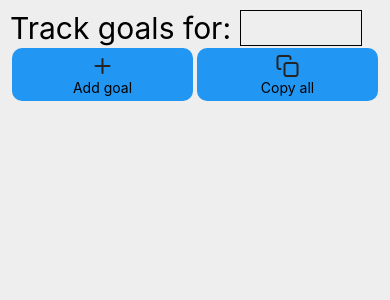
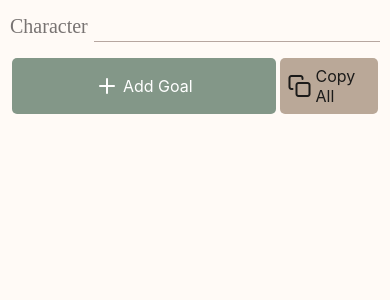
Before and after one commit to mm64z/tabletop-goal-tracker, a React Native app: screen / in a window 390 px wide. Shown: the top 300 px of the page. Built offline with nearby package versions, Linux system fonts and the light colour scheme.

Commit message:
Adjust styling to look more like a notebook

```diff
--- a/App.js
+++ b/App.js
@@ -5,13 +5,14 @@ import { Provider } from 'react-redux';
 import { PersistGate } from 'redux-persist/integration/react';
 import store, { persistor } from './src/CoreState/store';
 import { SafeAreaProvider } from 'react-native-safe-area-context';
+import { containerLight } from "./theme";
 
 export default function App() {
   return (
     <SafeAreaProvider style={styles.tabNavigator}>
       <Provider store={store}>
         <PersistGate loading={<Text>Loading...</Text>} persistor={persistor}>
-          <View style={styles.container}>
+          <View style={containerLight}>
             <GoalList/>
             <ExpoStatusBar style="auto" />
           </View>
@@ -22,12 +23,6 @@ export default function App() {
 }
 
 const styles = StyleSheet.create({
-  container: {
-    flex: 1,
-    backgroundColor: '#fff',
-    alignItems: 'center',
-    justifyContent: 'center',
-  },
   tabNavigator: {
     marginTop: StatusBar.currentHeight,
   },
--- a/src/Goals/GoalCard.tsx
+++ b/src/Goals/GoalCard.tsx
@@ -1,6 +1,6 @@
 import { createSelector } from "@reduxjs/toolkit";
-import { FC, ReactElement } from "react";
-import { View, StyleSheet, Pressable } from "react-native";
+import React, { FC, ReactElement } from "react";
+import {View, StyleSheet, Text, TextInput} from "react-native";
 import { useDispatch, useSelector } from "react-redux";
 import { ID } from "../types";
 import { GOAL_LENGTHS, GoalState } from "./state/types";
@@ -8,6 +8,7 @@ import { TextField } from "./TextField";
 import { RadioSelector } from "./RadioSelector";
 import { Icon } from "@rneui/themed";
 import { deleteGoal } from "./state/reducer";
+import { containerLight, formFieldLabel, row } from "../../theme";
 
 
 interface Parameters {
@@ -33,23 +34,26 @@ export const GoalCard: FC<Parameters> = ({
   }
 
   return (
-    <View style={styles.overall}>
-        <Icon
-          onPress={deleteThisGoal}
-          name='remove'
-          type='fontawesome'
-          color='#910a0a'
-          containerStyle={styles.delete}
-
-        ></Icon>
-
-      {/* Goal Length */}
-      <TextField id={id} field='goal' text={goal}/>
-      <RadioSelector id={id} field='length' options={GOAL_LENGTHS} selected={length}/>
-
-      <TextField id={id} field='motivation' text={motivation}/>
-      <TextField id={id} field='complication' text={complication}/>
-      <TextField id={id} field='notes' text={notes}/>
+    <View style={{...containerLight, ...styles.overall}}>
+      <View style={{...row, alignItems: 'top'}}>
+          <View style={{flex: 4}}>
+              <View style={{paddingBottom: 16}}>
+                  <TextField id={id} field='goal' text={goal} multiline={false}/>
+                  <RadioSelector id={id} field='length' options={GOAL_LENGTHS} selected={length}/>
+              </View>
+              <TextField id={id} field='motivation' text={motivation}/>
+              <TextField id={id} field='complication' text={complication}/>
+              <TextField id={id} field='notes' text={notes}/>
+          </View>
+          <View>
+              <Icon
+                  onPress={deleteThisGoal}
+                  name='close'
+                  type='fontawesome'
+                  style={{paddingLeft: 15}}
+              ></Icon>
+          </View>
+      </View>
     </View>
   )
 }
@@ -65,15 +69,9 @@ const mapStateToProps = (id: ID) => {
 const styles = StyleSheet.create({
   overall: {
     padding: 10,
-    borderWidth: 1,
+    paddingBottom: 20,
+    borderBottomColor: 'eee',
+    borderBottomWidth: 1,
     width: '100%',
-    margin: 2,
-    marginRight: 30,
-  },
-  delete: {
-    position: 'absolute',
-    padding: 8,
-    alignItems: 'flex-start',
   }
-
 });
--- a/src/Goals/GoalList.tsx
+++ b/src/Goals/GoalList.tsx
@@ -10,6 +10,15 @@ import { transcribeAllGoals } from './utils';
 import { Icon } from '@rneui/themed';
 import * as Clipboard from 'expo-clipboard';
 import { debounce } from '../utils';
+import {
+  buttonPrimary,
+  buttonPrimaryLabel,
+  buttonSecondary, buttonSecondaryLabel,
+  containerLight,
+  formFieldLabel,
+  formFieldText,
+  row
+} from "../../theme";
 
 type Parameters = {
   // style: StyleSheet.NamedStyles<any>;
@@ -48,30 +57,34 @@ export const GoalList: FC<Parameters> = ({
 
   return (
     // <Pressable style={styles.overall} onPress={Keyboard.dismiss} accessible={false}>
-    <Pressable style={styles.overall} accessible={false}>
-      <View style={{flexDirection: 'row'}}>
-        <Text style={{fontSize: 30}}>Track goals for: </Text>
+    <Pressable style={{...containerLight, padding: 10 }} accessible={false}>
+      <View style={{...row, paddingBottom: 14}}>
+        <Text style={formFieldLabel}>Character</Text>
         <TextInput
-          style={styles.textInput}
+          style={{...formFieldText, flex: 2}}
           onChangeText={(text) => {
             updateThisText(text)
           }}
           value={textField}/>
       </View>
         <View style={{flexDirection: 'row'}}>
-          <Pressable style={styles.button} onPress={addNewGoal}>
+          <Pressable style={{...buttonPrimary, flex: 3, margin: 2}} onPress={addNewGoal}>
             <Icon
+                style={{paddingRight: 4}}
                 name='plus'
                 type='feather'
-              />
-            <Text>Add goal</Text>
+                color={buttonPrimaryLabel.color}
+            />
+            <Text style={{...buttonPrimaryLabel, fontSize: 16}}>add goal</Text>
           </Pressable>
-          <Pressable style={styles.button} onPress={copyAllGoals}>
+          <Pressable style={{...buttonSecondary, flex: 1, margin: 2}} onPress={copyAllGoals}>
             <Icon
+              style={{paddingRight: 4}}
               name='copy'
               type='feather'
+              color={buttonSecondaryLabel.color}
             />
-            <Text>Copy all</Text>
+            <Text style={{...buttonSecondaryLabel, fontSize: 16}}>copy all</Text>
           </Pressable>
         </View>
         <ScrollView>
@@ -94,29 +107,3 @@ const mapStateToProps = () => {
       character: character };
   })
 }
-
-
-const styles = {
-  overall: {
-    backgroundColor: '#eee',
-    height: '100%',
-    width: '100%',
-    padding: 10,
-  },
-  textInput: {
-    width: '33%',
-    borderWidth: 1,
-    padding: 5,
-    overflow: 'hidden',
-    fontSize: 20,
-  },
-  button: {
-    flex: 1,
-    backgroundColor: '#2196F3',
-    alignItems: 'center' as const,
-    justifyContent: 'center',
-    paddingVertical: 5,
-    borderRadius: 10,
-    margin: 2,
-  }
-}
--- a/src/Goals/RadioSelector.tsx
+++ b/src/Goals/RadioSelector.tsx
@@ -5,6 +5,7 @@ import { debounce } from '../utils';
 import { updateGoal } from './state/reducer';
 import { useDispatch } from 'react-redux';
 import { Icon } from '@rneui/themed';
+import {formFieldLabel} from "../../theme";
 
 type Parameters = {
   id: ID,
@@ -42,18 +43,17 @@ export const RadioSelector: FC<Parameters> = ({
 
   return (
     <View style={styles.row}>
-      <Text style={styles.label}>{field}: </Text>
+      <Text style={{...formFieldLabel, paddingRight: 10, fontSize: 18, minWidth: 110}}>{field}</Text>
       {options.map((option, i) => {
         const iconName = selected === option ? 'radio-button-checked' : 'radio-button-unchecked'
         return (<Pressable
           key={i}
-          style={styles.option}
+          style={{...styles.option, paddingRight: i === options.length - 1 ? 0 : 15, paddingLeft: i === 0 ? 0 : 15}}
           onPress={() => {
           dispatchGoalText(option)
         }}>
-          <Icon name={iconName}
-            type='materialicons'/>
-          <Text style={styles.optionLabel}>{option} </Text>
+          <Icon name={iconName} type='materialicons' size={18}/>
+          <Text style={{...formFieldLabel, fontSize: 18, paddingLeft: 4}}>{option} </Text>
         </Pressable>)
       })}
     </View>)
@@ -64,21 +64,11 @@ const styles = StyleSheet.create({
   row: {
     flexDirection: 'row',
     alignItems: 'center',
-    padding: 2,
+    paddingVertical: 8,
+    paddingHorizontal: 2
   },
   option: {
     alignItems: 'center',
-    justifyContent: 'center',
-    paddingHorizontal: 15,
-  },
-  label: {
-  //   flex: 1,
-  //   flexShrink: 1,
-    textTransform: 'capitalize',
-    textAlign: 'right',
-    width: 100,
-  },
-  optionLabel: {
-    textTransform: 'capitalize',
+    flexDirection: 'row'
   }
 });
--- a/src/Goals/TextField.tsx
+++ b/src/Goals/TextField.tsx
@@ -4,11 +4,13 @@ import { ID } from '../types';
 import { debounce } from '../utils';
 import { updateGoal } from './state/reducer';
 import { useDispatch } from 'react-redux';
+import {formFieldLabel, formFieldText} from "../../theme";
 
 type Parameters = {
   id: ID,
   field: string,
   text: string,
+  multiline?: boolean
 }
 
 type State = {
@@ -19,6 +21,7 @@ export const TextField: FC<Parameters> = ({
   id,
   field,
   text: origText,
+  multiline,
 }): ReactElement => {
   const dispatch = useDispatch();
   const [textField, setTextField] = useState(origText);
@@ -39,10 +42,10 @@ export const TextField: FC<Parameters> = ({
 
   return (
     <View style={styles.row}>
-      <Text style={styles.label}>{field}: </Text>
+      <Text style={{...formFieldLabel, paddingRight: 10, fontSize: 18, minWidth: 110}}>{field}</Text>
       <TextInput
-        style={styles.textInput}
-        multiline
+        style={{...formFieldText, ...styles.textInput}}
+        multiline={multiline !== false}
         rows={3}
         onChangeText={(text) => {
           updateThisText(text)
@@ -58,21 +61,12 @@ const styles = StyleSheet.create({
     alignItems: 'center',
     padding: 2,
   },
-  label: {
-  //   flex: 1,
-  //   flexShrink: 1,
-    textTransform: 'capitalize',
-    textAlign: 'right',
-    width: 100,
-  },
   textInput: {
-    flex: 1,
     flexGrow: 3,
-    borderWidth: 1,
     textAlignVertical: 'top',
-    padding: 1,
     paddingHorizontal: 3,
     overflow: 'hidden',
     maxHeight: 820,
+    fontSize: 18
   }
 });
--- /dev/null
+++ b/theme.ts
@@ -0,0 +1,81 @@
+export const primaryColor = '#839788';
+export const secondaryColor = '#baa898';
+
+export const bgLightColor = '#fffaf6';
+export const textColorDark = '#1b1a19';
+export const textColorDarkFaded = '#787372';
+export const borderBottomFormField = '#b6a6a0';
+export const textColorLight = '#fff';
+
+export const formFontSize = 20;
+export const formFont = 'Times New Roman';
+export const formFieldFont = 'Segoe Print';
+
+// #bfd7ea light blue, unused
+
+const buttonDefault = {
+    flexDirection: 'row',
+    alignItems: 'center',
+    justifyContent: 'center',
+    padding: 8,
+    borderRadius: 5,
+}
+
+const buttonLabelDefault = {
+    textTransform: 'capitalize',
+}
+
+export const buttonPrimary = {
+    ...buttonDefault,
+    backgroundColor: primaryColor,
+    color: textColorLight,
+}
+
+export const buttonPrimaryLabel = {
+    ...buttonLabelDefault,
+    color: textColorLight
+}
+
+export const buttonSecondary = {
+    ...buttonDefault,
+    backgroundColor: secondaryColor
+}
+
+export const buttonSecondaryLabel = {
+    ...buttonLabelDefault,
+    color: textColorDark
+}
+
+const containerDefault = {
+    height: '100%',
+    width: '100%',
+}
+
+export const containerLight = {
+    ...containerDefault,
+    backgroundColor: bgLightColor
+}
+
+export const formFieldLabel = {
+    fontSize: formFontSize,
+    paddingRight: 6,
+    color: textColorDarkFaded,
+    fontFamily: formFont,
+    textTransform: 'capitalize',
+    textAlign: 'right'
+}
+export const formFieldText = {
+    borderBottomColor: borderBottomFormField,
+    borderBottomWidth: 1,
+    paddingVertical: 4,
+    paddingHorizontal: 6,
+    overflow: 'hidden',
+    fontSize: formFontSize,
+    color: textColorDark,
+    fontFamily: formFieldFont
+}
+export const row = {
+    flexDirection: 'row',
+    alignItems: 'center',
+    width: '100%'
+}
```
